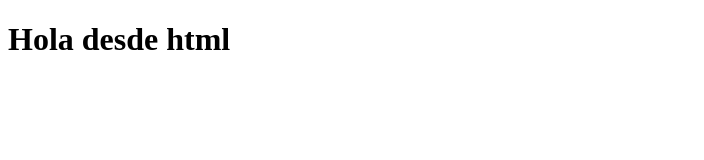
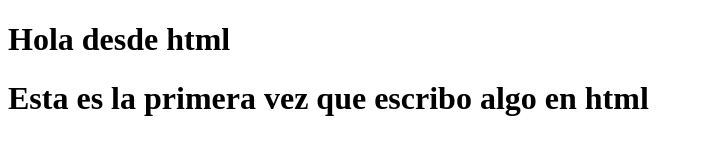
Before and after one commit to LuisAndresMT/youtube-git-ejemplo, a plain HTML site: page index.html in a window 1280 px wide. Shown: the whole page, without its empty margins (0-704 px from the left). Drawn offline with Linux system fonts and the light colour scheme.

Commit message:
adisione una linea extra para probar commit

```diff
--- a/index.html
+++ b/index.html
@@ -8,5 +8,6 @@
 </head>
 <body>
      <h1>Hola desde html</h1>
+     <h1>Esta es la primera vez que escribo algo en html</h1>
 </body>
 </html>
```
